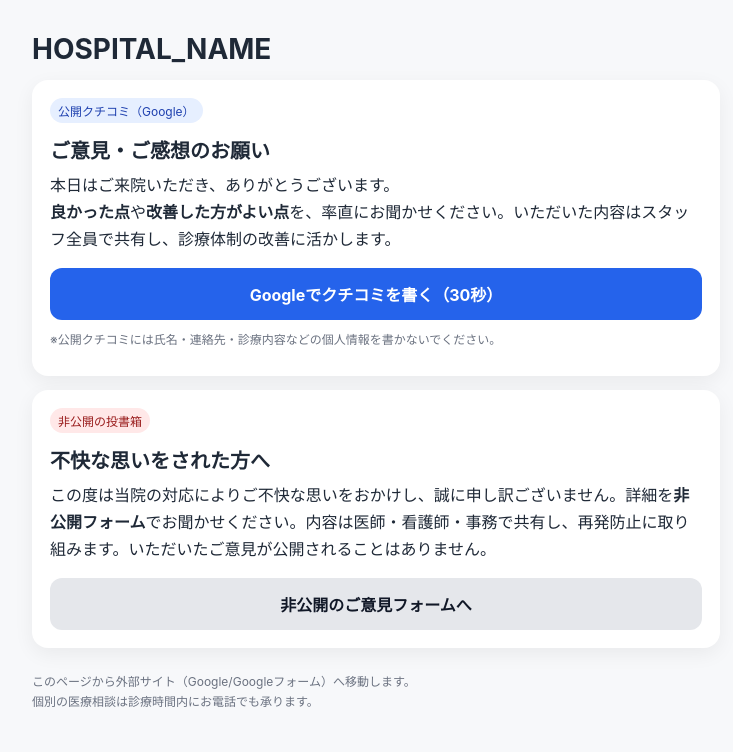
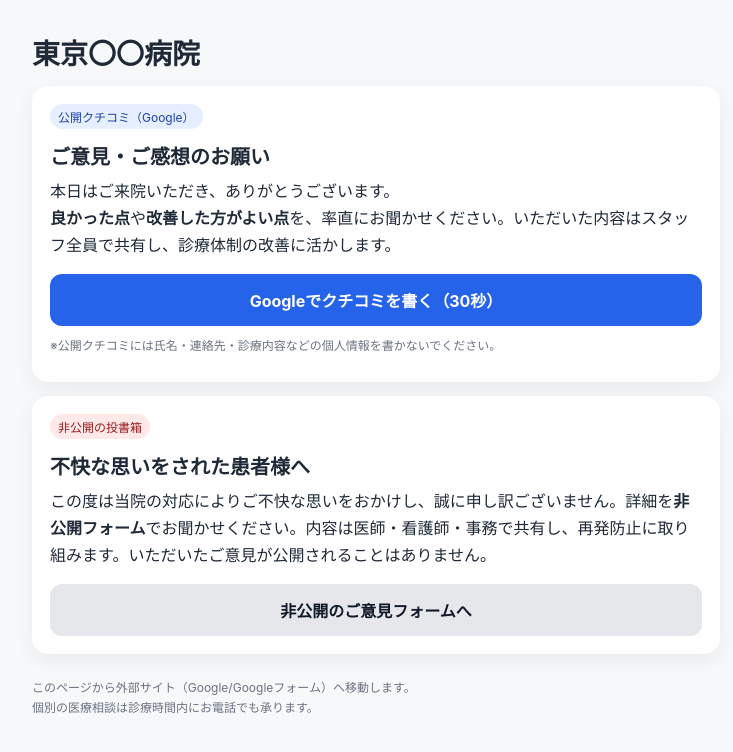
Before and after one commit to larkgdprb-coder/review-cushion, a plain HTML site: page index.html in a window 1280 px wide. Shown: the whole page, without its empty margins (264-997 px from the left). Drawn offline with Linux system fonts and the light colour scheme.

Commit message:
Update index.html

```diff
--- a/index.html
+++ b/index.html
@@ -22,7 +22,7 @@
 </head>
 <body>
   <div class="wrap">
-    <h1>HOSPITAL_NAME</h1>
+    <h1>東京〇〇病院</h1>
 
     <div class="card" aria-labelledby="public-title">
       <div class="pill pill-blue">公開クチコミ（Google）</div>
@@ -35,7 +35,7 @@
 
     <div class="card" aria-labelledby="private-title">
       <div class="pill pill-red">非公開の投書箱</div>
-      <h2 id="private-title" style="margin:6px 0 4px;font-size:20px">不快な思いをされた方へ</h2>
+      <h2 id="private-title" style="margin:6px 0 4px;font-size:20px">不快な思いをされた患者様へ</h2>
       <p>この度は当院の対応によりご不快な思いをおかけし、誠に申し訳ございません。詳細を<b>非公開フォーム</b>でお聞かせください。内容は医師・看護師・事務で共有し、再発防止に取り組みます。いただいたご意見が公開されることはありません。</p>
       <a class="btn btn-muted" href="PRIVATE_FORM_URL" target="_blank" rel="noopener" aria-label="非公開のご意見フォームへ">非公開のご意見フォームへ</a>
     </div>
```
